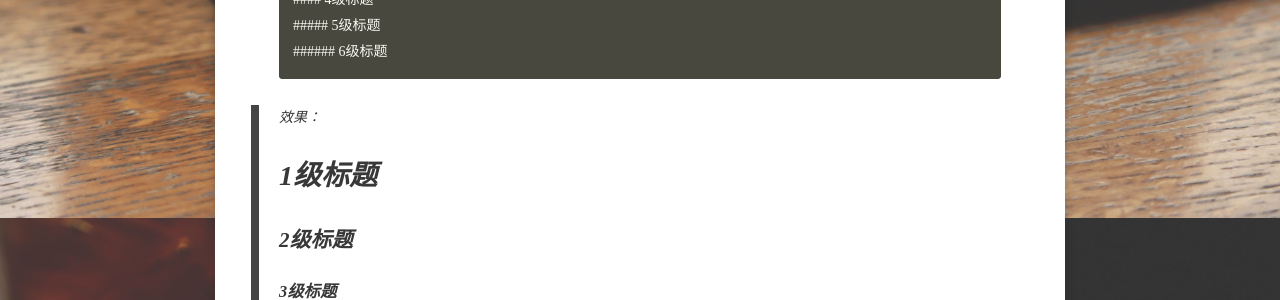
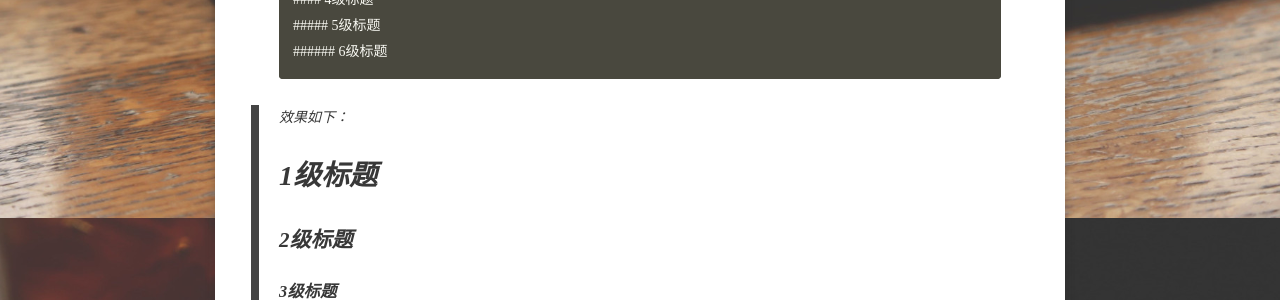
Before and after one commit to 396494384/396494384.github.io, a Jekyll site: the page built from _posts/2012-05-22-readability-post.md, in a window 1280 px wide. Shown: the part 682-982 px from the top of the page. Built offline with Jekyll 4.4.1, drawn with Linux system fonts in a browser that asks for light colours; some web fonts are replaced; comment, search, counter and statistics services are not loaded.

Commit message:
修改文件: _posts/2012-05-22-readability-post.md

```diff
--- a/_posts/2012-05-22-readability-post.md
+++ b/_posts/2012-05-22-readability-post.md
@@ -24,7 +24,7 @@ Markdown是一种纯文本格式的标记语言。通过简单的标记语法，
 ###### 6级标题
 ~~~
 
-> 效果：
+> 效果如下：
 > # 1级标题
 > ## 2级标题
 > ### 3级标题
```
